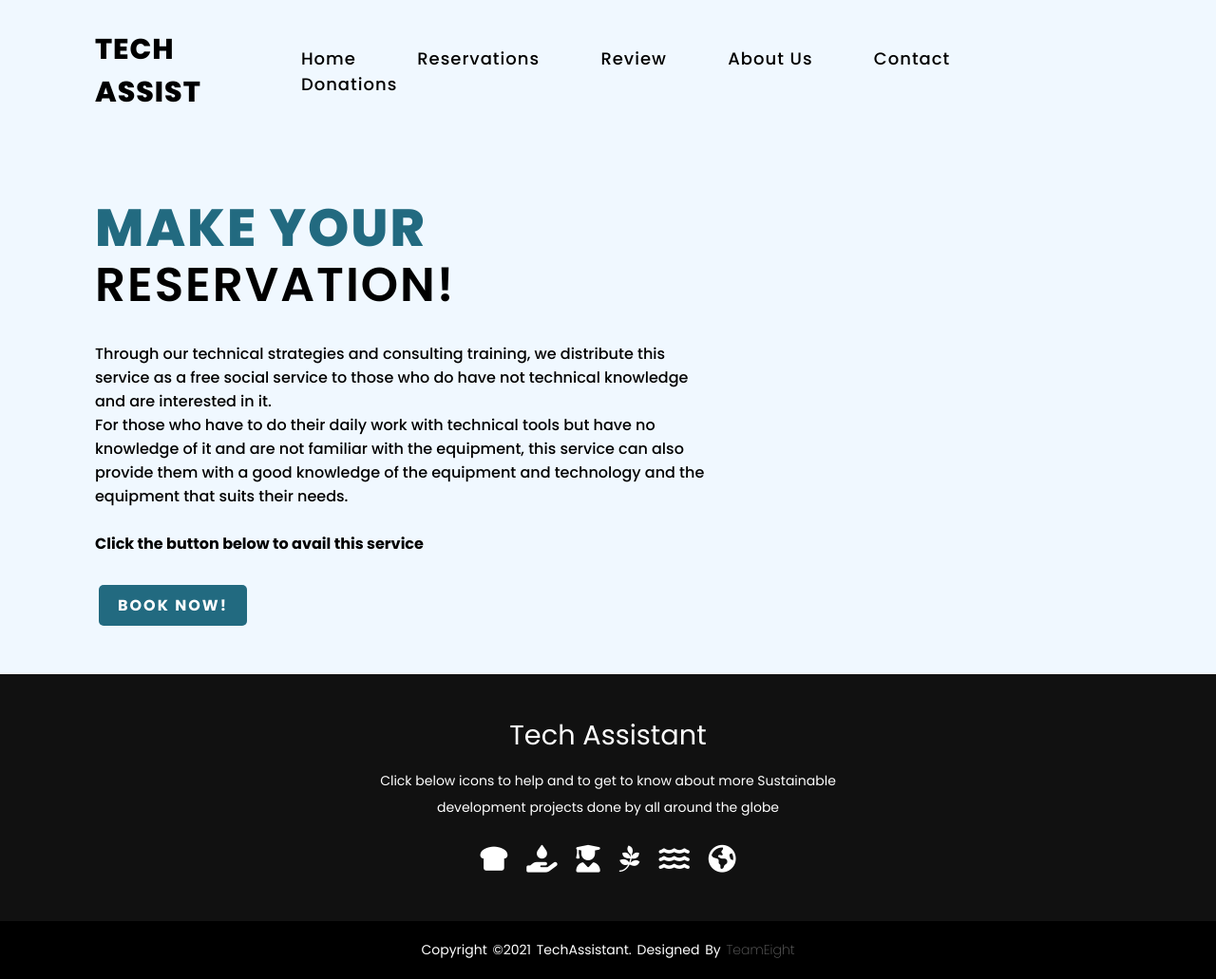
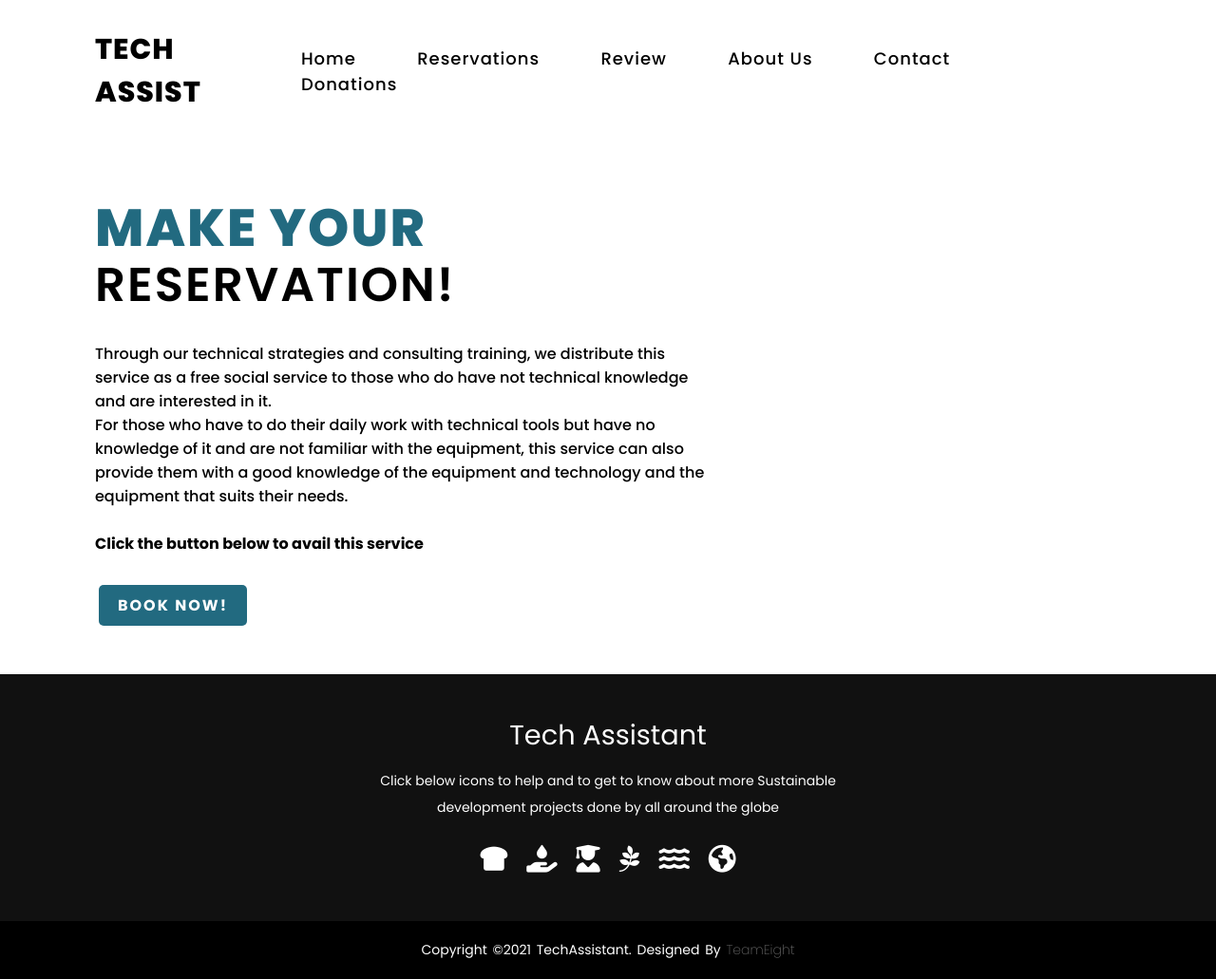
Before and after one commit to lakshithaonline/Tech-Assist, a PHP site: page /Reservations/Reservations.html in a window 1280 px wide. Shown: the whole page at 95% size. Run offline with PHP 8.4, Linux system fonts and the light colour scheme; some libraries are stand-ins or nearby versions.

Commit message:
backg colour change

```diff
--- a/About Us/about us.css
+++ b/About Us/about us.css
@@ -14,7 +14,7 @@ section{
   display: flex;
   flex-direction: column;
   justify-content: flex-start;
-  background-color: aliceblue;
+  background-color: #fff;
   background-size: cover;
   background-position: center;
 }
--- a/Contact Us/style.css
+++ b/Contact Us/style.css
@@ -14,7 +14,7 @@ section{
   display: flex;
   flex-direction: column;
   justify-content: flex-start;
-  background-color: aliceblue;
+  background-color: #fff;
   background-size: cover;
   background-position: center;
 }
--- a/Reservations/Reservations.css
+++ b/Reservations/Reservations.css
@@ -14,7 +14,7 @@ section{
   display: flex;
   flex-direction: column;
   justify-content: flex-start;
-  background-color: aliceblue;
+  background-color: #fff;
   background-size: cover;
   background-position: center;
 }
```
